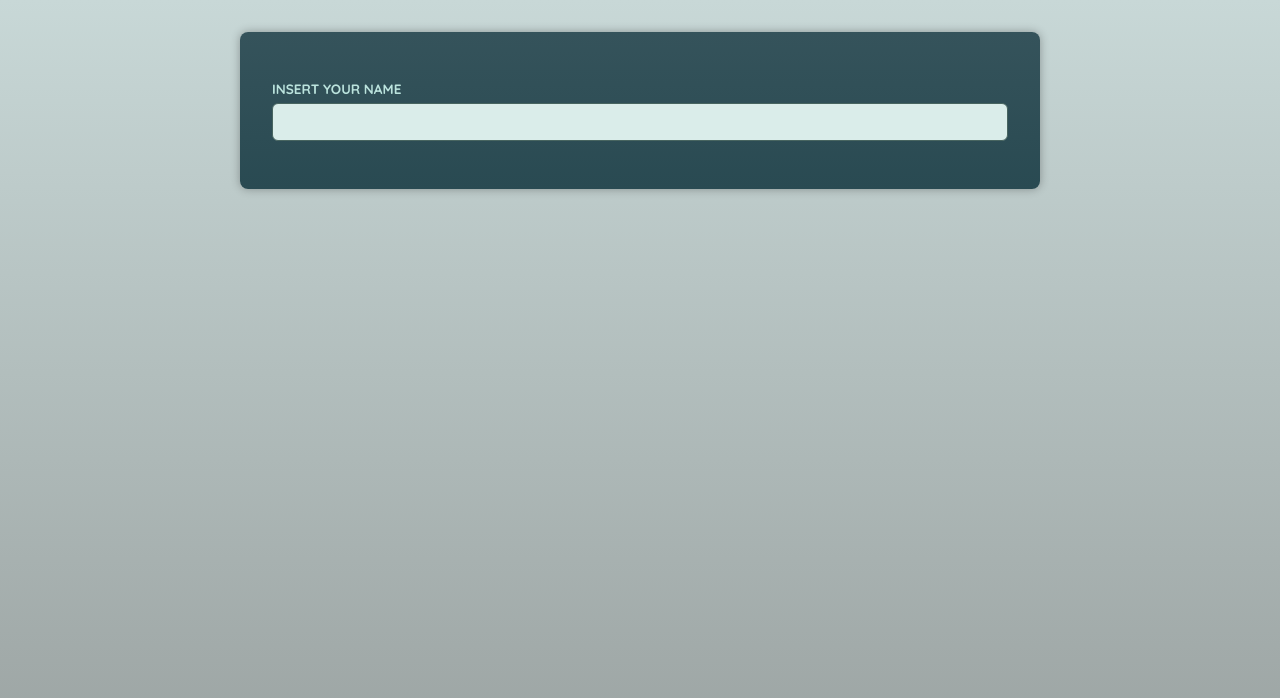
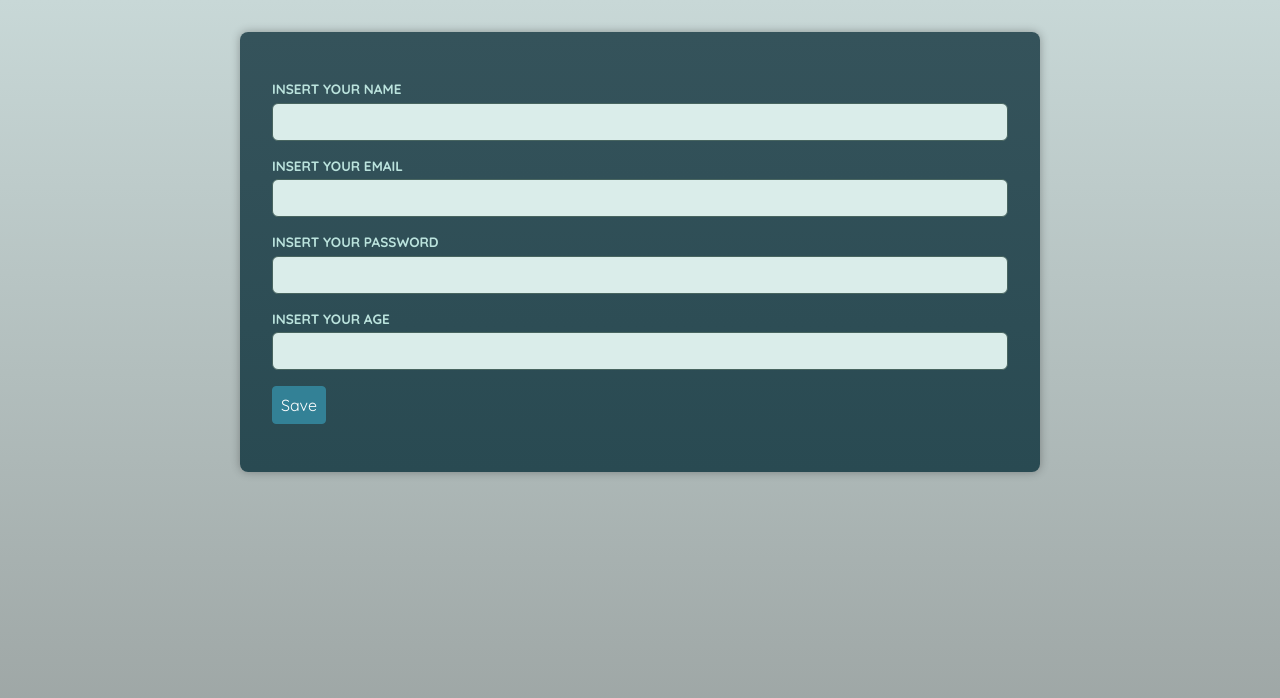
Before and after one commit to EzzEldienMohsen/React-TS-P2, a React (Vite) app: page / in a window 1280 px wide. Shown: the top 698 px of the page. Built offline with nearby package versions, Linux system fonts and the light colour scheme; a web font is replaced by a local one.

Commit message:
creating Form shape

```diff
--- a/src/App.tsx
+++ b/src/App.tsx
@@ -1,12 +1,19 @@
-import React from 'react';
-
 import Input from './components/Input';
+import Form from './components/Form';
+import Button from './components/Button';
 
 function App() {
-  const input = React.useRef<HTMLInputElement>(null);
   return (
     <main>
-      <Input name="yourName" text="insert your name" type="text" ref={input} />
+      <Form>
+        <Input name="yourName" text="insert your name" type="text" />
+        <Input name="email" text="insert your email" type="email" />
+        <Input name="password" text="insert your password" type="password" />
+        <Input name="age" text="insert your age" type="number" />
+        <p>
+          <Button>Save</Button>
+        </p>
+      </Form>
     </main>
   );
 }
--- a/src/components/Form.tsx
+++ b/src/components/Form.tsx
@@ -1,7 +1,8 @@
 import React from 'react';
+type FormProps = React.ComponentPropsWithoutRef<'form'>;
 
-const Form: React.FC = () => {
-  return <div>Form</div>;
+const Form: React.FC<FormProps> = (props) => {
+  return <form {...props}>{props.children}</form>;
 };
 
 export default Form;
```
